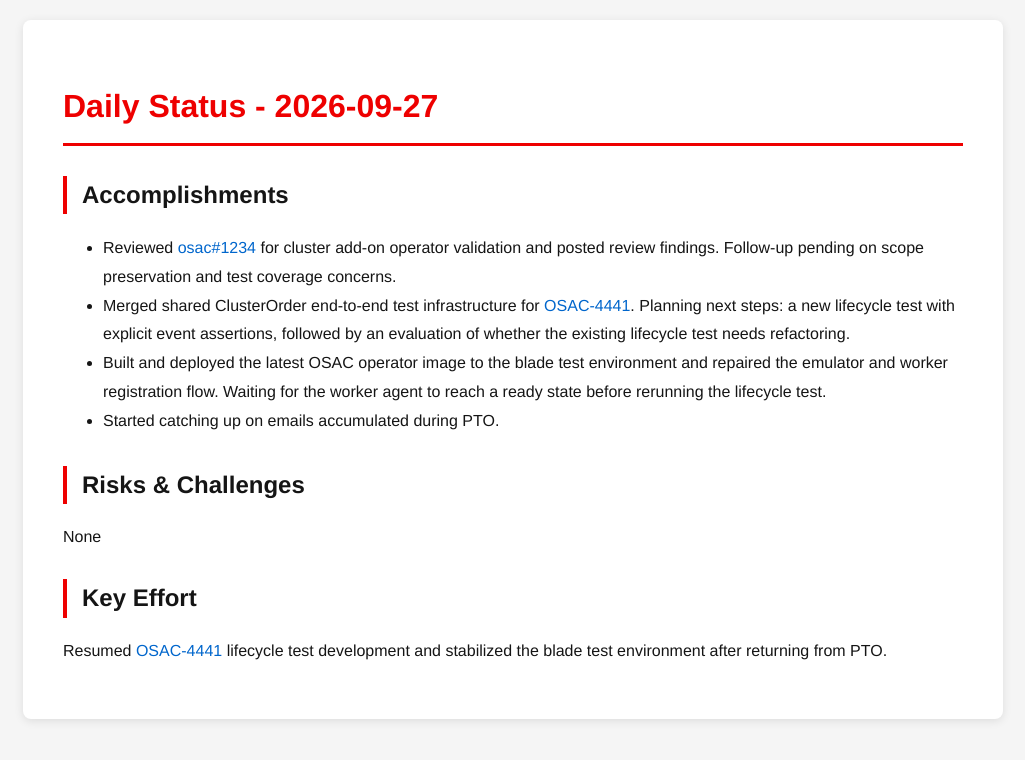
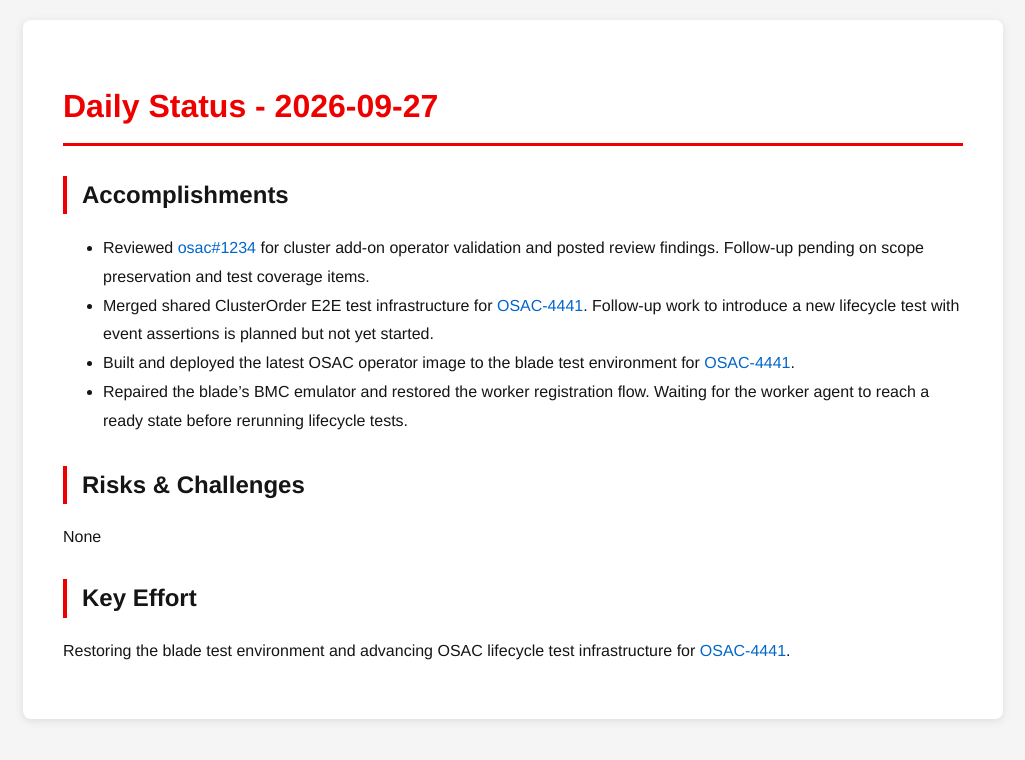
Before and after one commit to tzvatot/daily-status, a Jekyll site: the page built from 2026-09-27.md, in a window 1280 px wide. Shown: the top 760 px of the page, without its empty margins (127-1152 px from the left). Built offline with Jekyll 4.4.1, drawn with Linux system fonts in a browser that asks for light colours.

Commit message:
Daily status update - 2026-09-27

```diff
--- a/2026-09-27.md
+++ b/2026-09-27.md
@@ -7,13 +7,13 @@ date: 2026-09-27
 # Daily Status - 2026-09-27
 
 ## Accomplishments
-- Reviewed [osac#1234](https://github.com/osac-project/osac/pull/1234) for cluster add-on operator validation and posted review findings. Follow-up pending on scope preservation and test coverage concerns.
-- Merged shared ClusterOrder end-to-end test infrastructure for [OSAC-4441](https://redhat.atlassian.net/browse/OSAC-4441). Planning next steps: a new lifecycle test with explicit event assertions, followed by an evaluation of whether the existing lifecycle test needs refactoring.
-- Built and deployed the latest OSAC operator image to the blade test environment and repaired the emulator and worker registration flow. Waiting for the worker agent to reach a ready state before rerunning the lifecycle test.
-- Started catching up on emails accumulated during PTO.
+- Reviewed [osac#1234](https://github.com/osac-project/osac/pull/1234) for cluster add-on operator validation and posted review findings. Follow-up pending on scope preservation and test coverage items.
+- Merged shared ClusterOrder E2E test infrastructure for [OSAC-4441](https://redhat.atlassian.net/browse/OSAC-4441). Follow-up work to introduce a new lifecycle test with event assertions is planned but not yet started.
+- Built and deployed the latest OSAC operator image to the blade test environment for [OSAC-4441](https://redhat.atlassian.net/browse/OSAC-4441).
+- Repaired the blade's BMC emulator and restored the worker registration flow. Waiting for the worker agent to reach a ready state before rerunning lifecycle tests.
 
 ## Risks & Challenges
 None
 
 ## Key Effort
-Resumed [OSAC-4441](https://redhat.atlassian.net/browse/OSAC-4441) lifecycle test development and stabilized the blade test environment after returning from PTO.
+Restoring the blade test environment and advancing OSAC lifecycle test infrastructure for [OSAC-4441](https://redhat.atlassian.net/browse/OSAC-4441).
```
